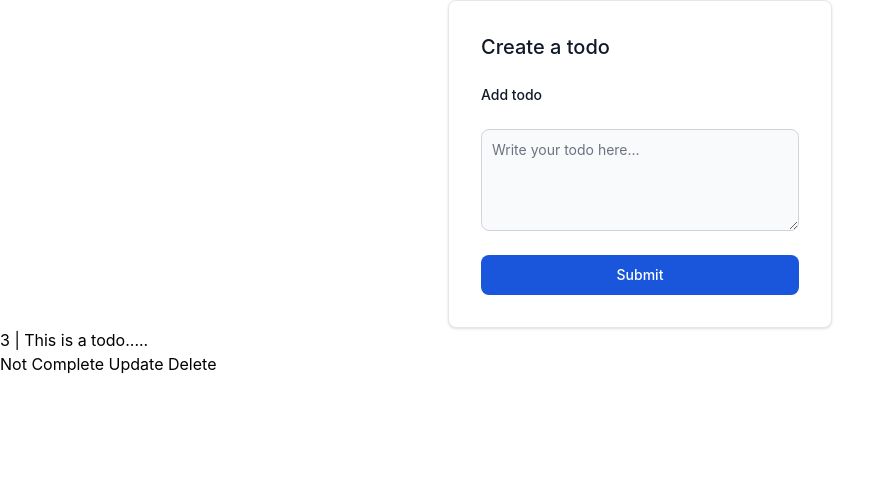
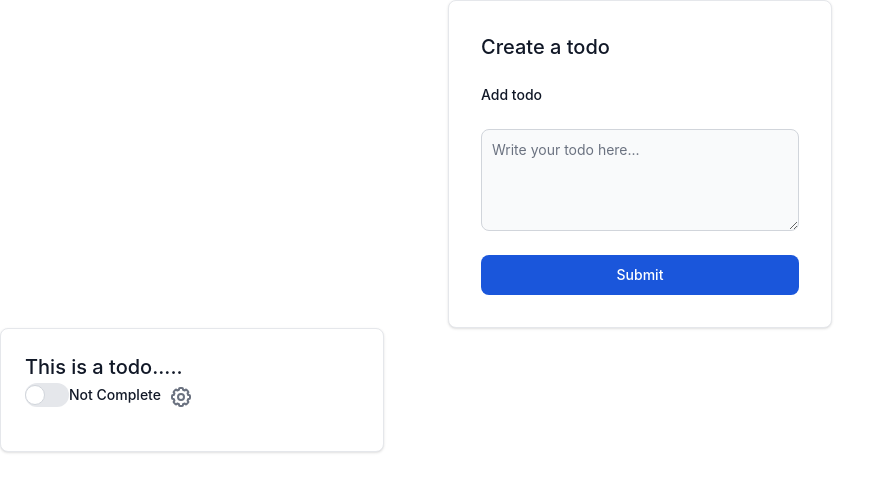
Before and after one commit to AristonCatipay/fast_api_todo_app, a FastAPI app: page / in a window 1280 px wide. Shown: the top 492 px of the page, without its empty margins (0-895 px from the left). Run offline with FastAPI, Linux system fonts and the light colour scheme; data comes from the database, SQL or seed files in the repository; both versions use the stored data as it was after the commit; some libraries are stand-ins or nearby versions.

Commit message:
Update the design of the todo card.

```diff
--- a/templates/home.html
+++ b/templates/home.html
@@ -10,19 +10,55 @@
     </form>
 </div>
 <div>
-    {% for todo in todo_list %}
-        <div>
-            <p>{{ todo.id }} | {{ todo.title}}</p>
+    <div class="flex flex-wrap">
+        {% for todo in todo_list %}
+        <div class="w-full max-w-sm bg-white border border-gray-200 rounded-lg shadow dark:bg-gray-800 dark:border-gray-700">
+            <a href="#">
+                <div class="p-6 rounded-b-lg">
+                    <h2 class="text-xl font-medium text-gray-900 dark:text-white">{{ todo.title}}</h2>
+                    <label class="relative inline-flex items-center mb-5 cursor-pointer">
+                        <input type="checkbox" value="" class="sr-only peer" {% if todo.complete %} checked {% endif %}>
+                        <div class="w-11 h-6 bg-gray-200 peer-focus:outline-none peer-focus:ring-4 peer-focus:ring-blue-300 dark:peer-focus:ring-blue-800 rounded-full peer dark:bg-gray-700 peer-checked:after:translate-x-full rtl:peer-checked:after:-translate-x-full peer-checked:after:border-white after:content-[''] after:absolute after:top-[2px] after:start-[2px] after:bg-white after:border-gray-300 after:border after:rounded-full after:w-5 after:h-5 after:transition-all dark:border-gray-600 peer-checked:bg-blue-600"
+                            onclick="updateTodo('{{ todo.id }}')">
+                        </div>
+                        <span class="ms-3 text-sm font-medium text-gray-900 dark:text-gray-300">{% if todo.complete %} Completed {% else %} Not Complete {% endif %}</span>
+                    </label>
 
-            {% if todo.complete == False %}
-                <span>Not Complete</span>
-            {% else %}
-                <span>Complete</span>
-            {% endif %}
-
-            <a href="/update/{{ todo.id }}">Update</a>
-            <a href="/delete/{{ todo.id }}">Delete</a>
+                    <a id="updateLink_{{ todo.id }}" href="/update/{{ todo.id }}" class="hidden"></a>
+                    <button id="dropdownButton" data-dropdown-toggle="dropdown_{{todo.id}}" class="inline-block text-gray-500 dark:text-gray-400 hover:bg-gray-100 dark:hover:bg-gray-700 focus:ring-4 focus:outline-none focus:ring-gray-200 dark:focus:ring-gray-700 rounded-lg text-sm p-1.5" type="button">
+                        <span class="sr-only">Open dropdown</span>
+                        <svg class="w-5 h-5" aria-hidden="true" xmlns="http://www.w3.org/2000/svg" fill="none" viewBox="0 0 20 20">
+                            <g stroke="currentColor" stroke-linecap="round" stroke-linejoin="round" stroke-width="2">
+                              <path d="M19 11V9a1 1 0 0 0-1-1h-.757l-.707-1.707.535-.536a1 1 0 0 0 0-1.414l-1.414-1.414a1 1 0 0 0-1.414 0l-.536.535L12 2.757V2a1 1 0 0 0-1-1H9a1 1 0 0 0-1 1v.757l-1.707.707-.536-.535a1 1 0 0 0-1.414 0L2.929 4.343a1 1 0 0 0 0 1.414l.536.536L2.757 8H2a1 1 0 0 0-1 1v2a1 1 0 0 0 1 1h.757l.707 1.707-.535.536a1 1 0 0 0 0 1.414l1.414 1.414a1 1 0 0 0 1.414 0l.536-.535L8 17.243V18a1 1 0 0 0 1 1h2a1 1 0 0 0 1-1v-.757l1.707-.708.536.536a1 1 0 0 0 1.414 0l1.414-1.414a1 1 0 0 0 0-1.414l-.535-.536.707-1.707H18a1 1 0 0 0 1-1Z"/>
+                              <path d="M10 13a3 3 0 1 0 0-6 3 3 0 0 0 0 6Z"/>
+                            </g>
+                        </svg>
+                    </button>
+                    <!-- Dropdown menu -->
+                    <div id="dropdown_{{todo.id}}" class="z-10 hidden text-base list-none bg-white divide-y divide-gray-100 rounded-lg shadow w-44 dark:bg-gray-700">
+                        <ul class="py-2" aria-labelledby="dropdownButton">
+                            <li>
+                                <a href="#" class="block px-4 py-2 text-sm text-gray-700 hover:bg-gray-100 dark:hover:bg-gray-600 dark:text-gray-200 dark:hover:text-white">Edit</a>
+                            </li>
+                            <li>
+                                <a href="#" class="block px-4 py-2 text-sm text-gray-700 hover:bg-gray-100 dark:hover:bg-gray-600 dark:text-gray-200 dark:hover:text-white">Export Data</a>
+                            </li>
+                            <li>
+                                <a href="/delete/{{ todo.id }}" class="block px-4 py-2 text-sm text-red-600 hover:bg-gray-100 dark:hover:bg-gray-600 dark:text-gray-200 dark:hover:text-white">Delete</a>
+                            </li>
+                        </ul>
+                    </div>
+                </div>
+            </a>
         </div>
-    {% endfor %}
+        {% endfor %}
+    </div>
 </div>
+<script>
+    function updateTodo(todoId) {
+        const updateLinkId = `updateLink_${todoId}`;
+        const updateLink = document.getElementById(updateLinkId);
+        updateLink.click();
+    }
+</script>
 {% endblock %}
```
Also changed, not shown: db.sqlite.
